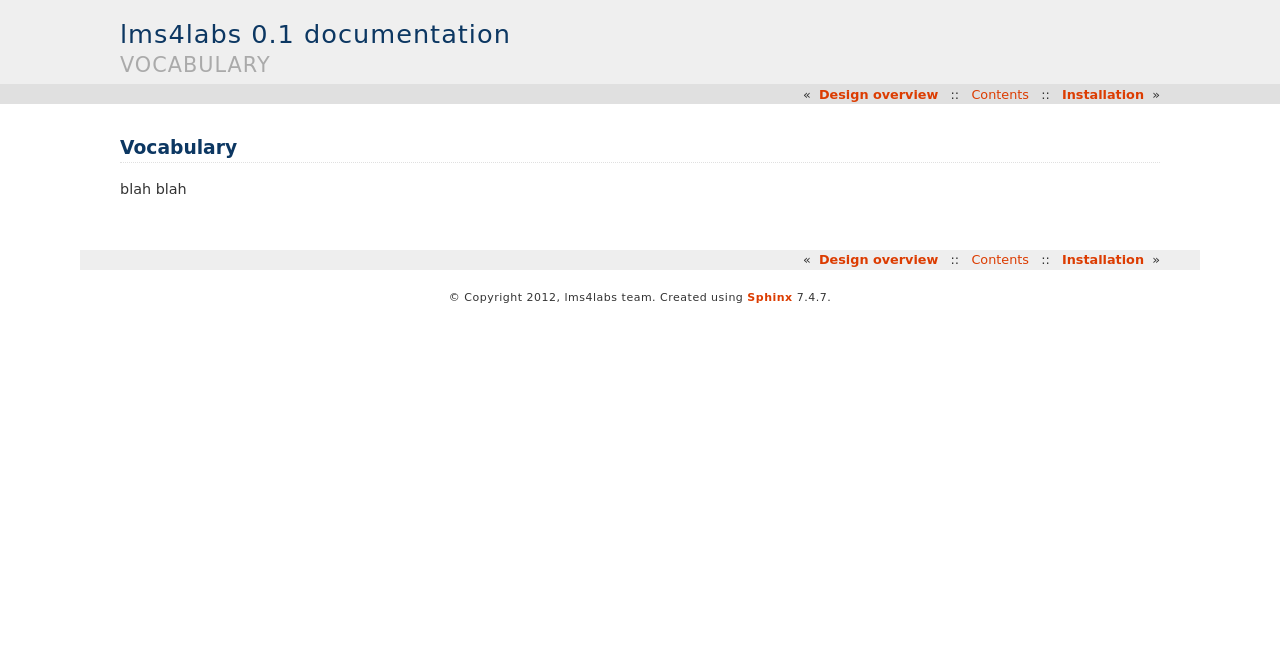
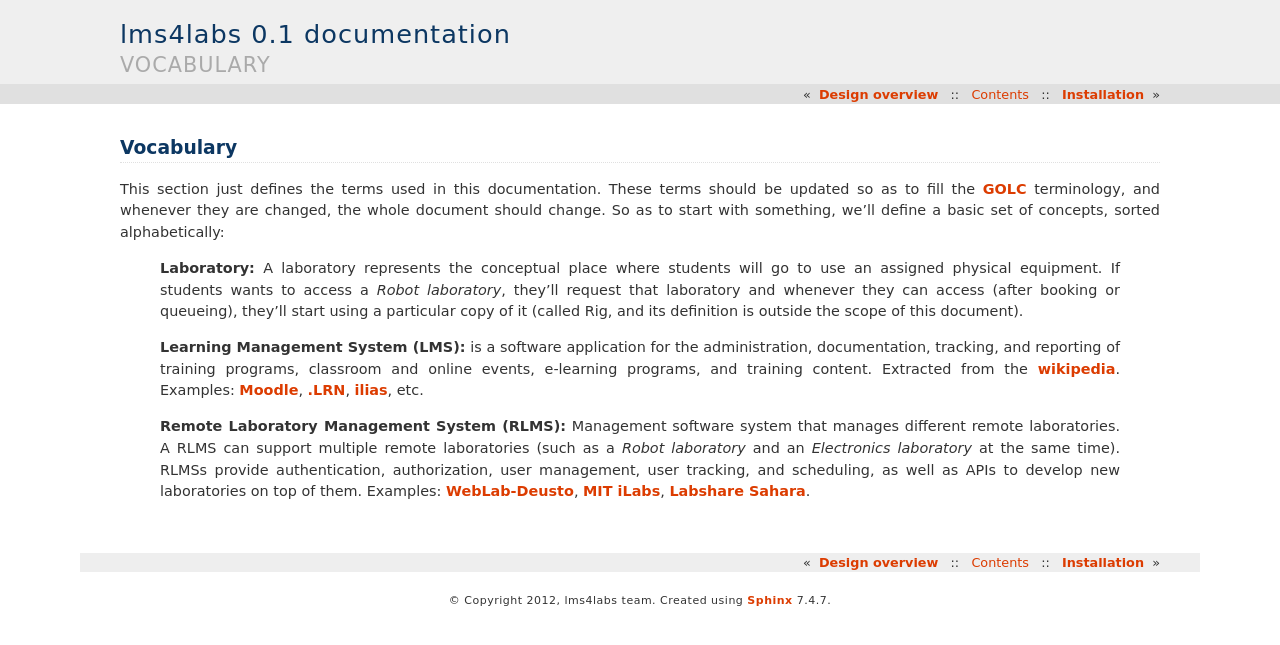
Before and after one commit to gateway4labs/lms4labs, a Sphinx documentation site: the page built from docs/source/vocabulary.rst, in a window 1280 px wide. Shown: the top 645 px of the page. Built offline with Sphinx 7.4.7, drawn with Linux system fonts in a browser that asks for light colours; pages that are not in the unit, such as notebooks, are missing from menus.

Commit message:
Add vocabulary documentation

```diff
--- a/docs/source/vocabulary.rst
+++ b/docs/source/vocabulary.rst
@@ -1,4 +1,31 @@
 Vocabulary
 ==========
 
-blah blah
+This section just defines the terms used in this documentation. These terms
+should be updated so as to fill the `GOLC <http://www.online-lab.org>`_
+terminology, and whenever they are changed, the whole document should change.
+So as to start with something, we'll define a basic set of concepts, sorted
+alphabetically:
+
+  **Laboratory:** A laboratory represents the conceptual place where students
+  will go to use an assigned physical equipment. If students wants to access a
+  *Robot laboratory*, they'll request that laboratory and whenever they can
+  access (after booking or queueing), they'll start using a particular copy of
+  it (called Rig, and its definition is outside the scope of this document).
+
+  **Learning Management System (LMS):**  is a software application for the
+  administration, documentation, tracking, and reporting of training programs,
+  classroom and online events, e-learning programs, and training content.
+  Extracted from the `wikipedia
+  <http://en.wikipedia.org/wiki/Learning_management_system>`_.  Examples:
+  `Moodle <http://www.moodle.org>`_, `.LRN <http://www.dotlrn.org/>`_, `ilias
+  <http://www.ilias.de/>`_, etc.
+
+  **Remote Laboratory Management System (RLMS):** Management software system
+  that manages different remote laboratories. A RLMS can support multiple remote
+  laboratories (such as a *Robot laboratory* and an *Electronics laboratory* at
+  the same time). RLMSs provide authentication, authorization, user management,
+  user tracking, and scheduling, as well as APIs to develop new laboratories on
+  top of them. Examples: `WebLab-Deusto
+  <http://www.weblab.deusto.es>`_, `MIT iLabs <http://ilab.mit.edu/wiki>`_,
+  `Labshare Sahara <http://www.labshare.edu.au>`_.
```
